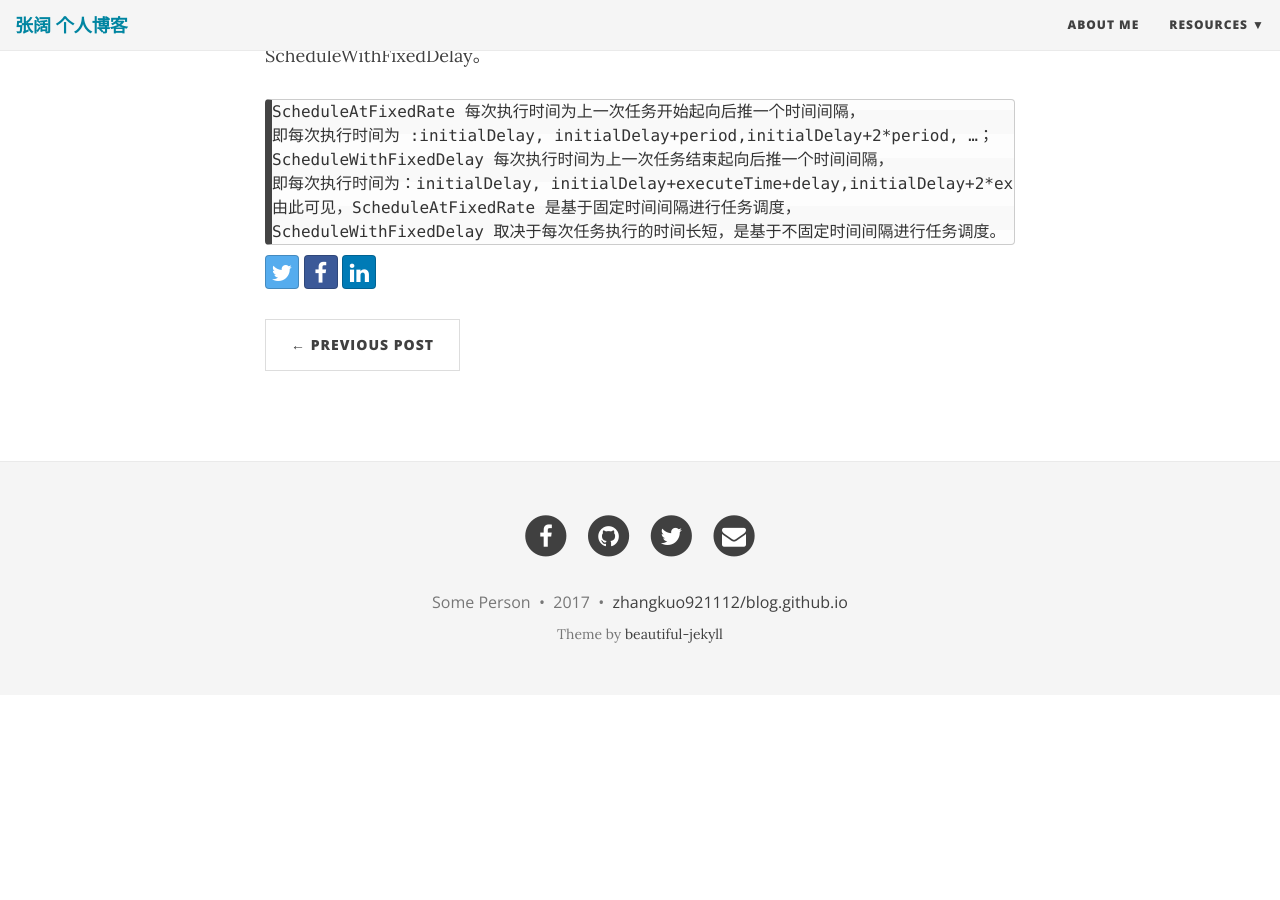
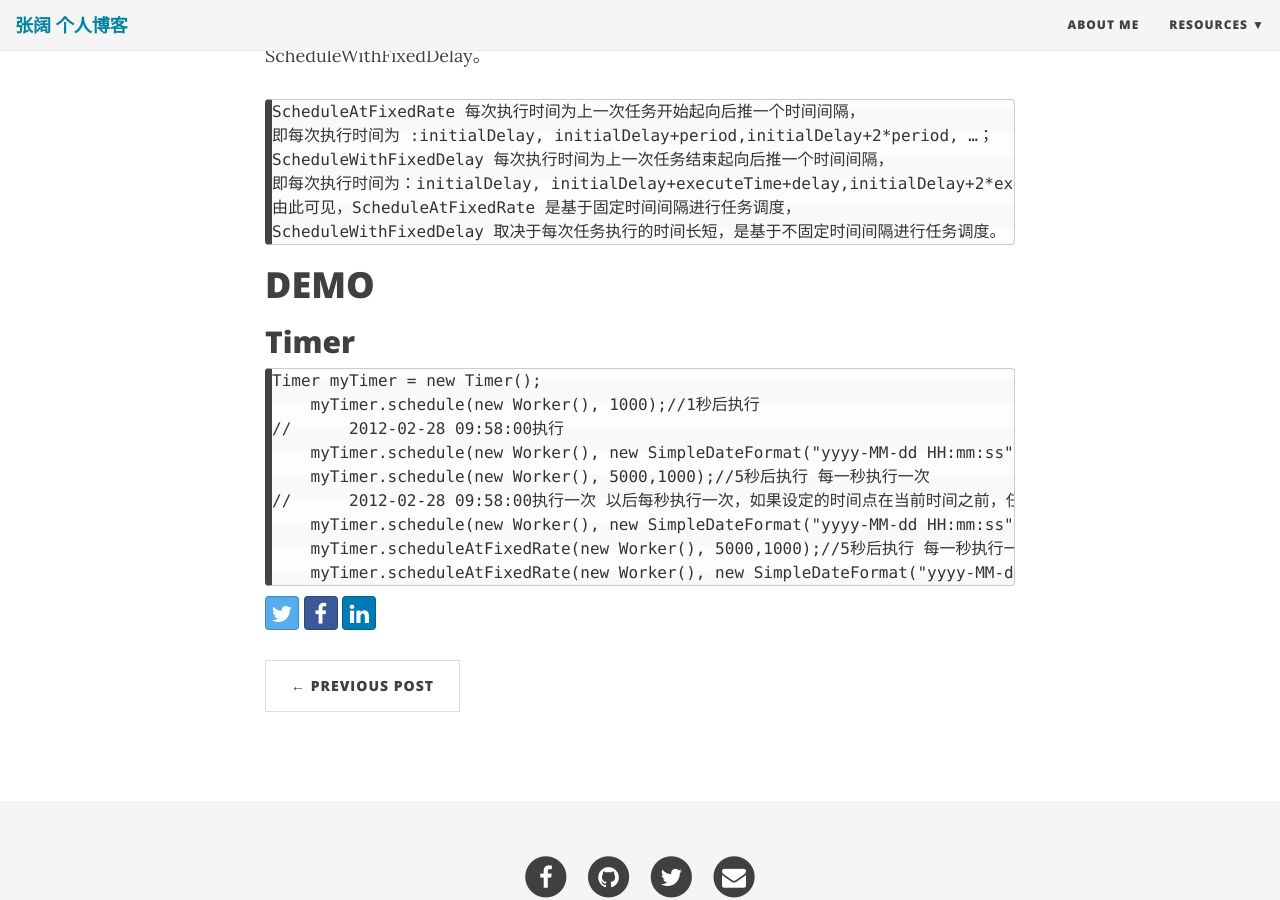
Before and after one commit to buoooou/blog.github.io, a Jekyll site: the page built from _posts/2017-08-28-.md, in a window 1280 px wide and 900 px high, scrolled down 680 px. Built offline with Jekyll 4.4.1, drawn with Linux system fonts in a browser that asks for light colours; nearby versions of some CDN libraries; before the commit the page ends 1375 px from its top, so only the background shows below that.

Commit message:
Update 2017-08-28-.md

```diff
--- a/_posts/2017-08-28-.md
+++ b/_posts/2017-08-28-.md
@@ -21,3 +21,17 @@ ScheduledExecutorService 中两种最常用的调度方法 ScheduleAtFixedRate
     即每次执行时间为：initialDelay, initialDelay+executeTime+delay,initialDelay+2*executeTime+2*delay。
     由此可见，ScheduleAtFixedRate 是基于固定时间间隔进行任务调度，
     ScheduleWithFixedDelay 取决于每次任务执行的时间长短，是基于不固定时间间隔进行任务调度。
+
+# DEMO
+
+## Timer
+
+	Timer myTimer = new Timer();
+        myTimer.schedule(new Worker(), 1000);//1秒后执行
+	//      2012-02-28 09:58:00执行
+        myTimer.schedule(new Worker(), new SimpleDateFormat("yyyy-MM-dd HH:mm:ss").parse("2012-02-28 09:58:00"));
+        myTimer.schedule(new Worker(), 5000,1000);//5秒后执行 每一秒执行一次
+	//      2012-02-28 09:58:00执行一次 以后每秒执行一次，如果设定的时间点在当前时间之前，任务会被马上执行，然后开始按照设定的周期定时执行任务
+        myTimer.schedule(new Worker(), new SimpleDateFormat("yyyy-MM-dd HH:mm:ss").parse("2012-02-28 09:58:00"),1000);
+        myTimer.scheduleAtFixedRate(new Worker(), 5000,1000);//5秒后执行 每一秒执行一次 如果该任务因为某些原因（例如垃圾收集）而延迟执行，那么接下来的任务会尽可能的快速执行，以赶上特定的时间点
+        myTimer.scheduleAtFixedRate(new Worker(), new SimpleDateFormat("yyyy-MM-dd HH:mm:ss").parse("2012-02-28 09:58:00"),1000);//和上个类似
```
